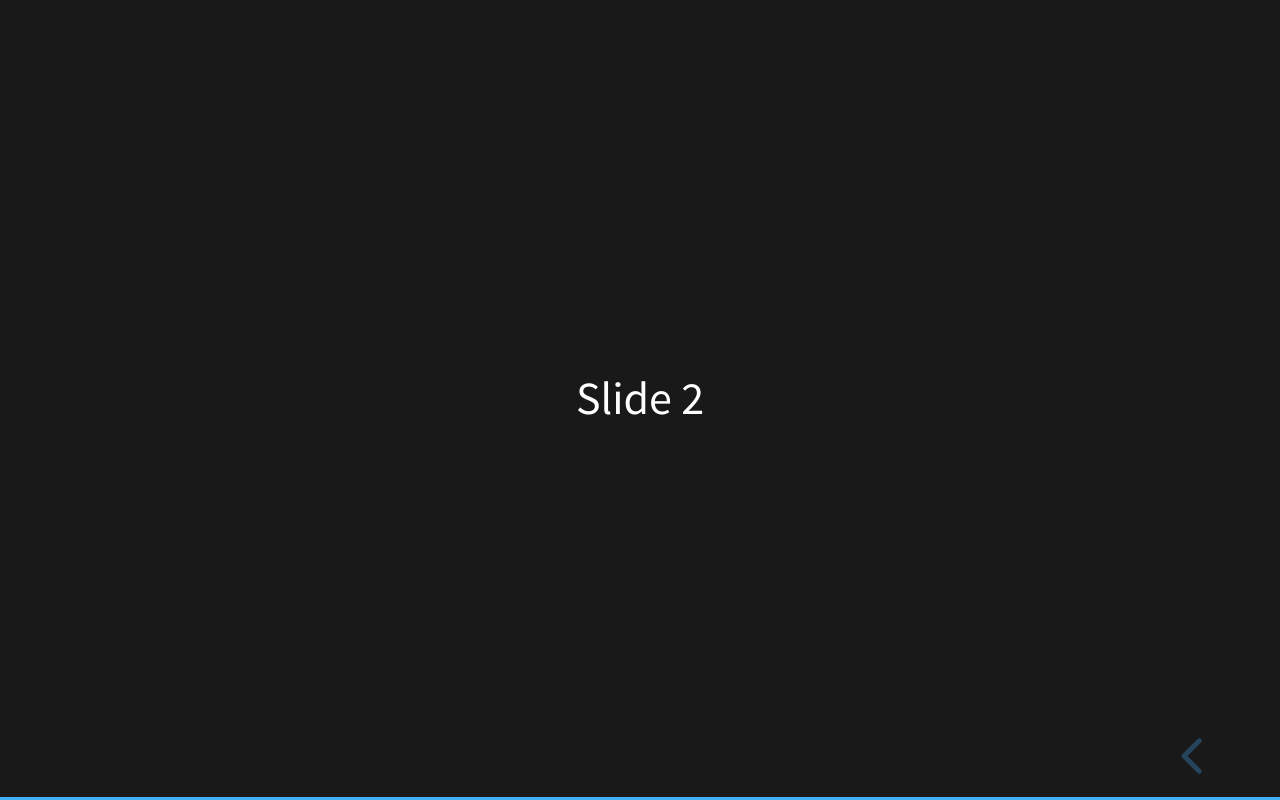
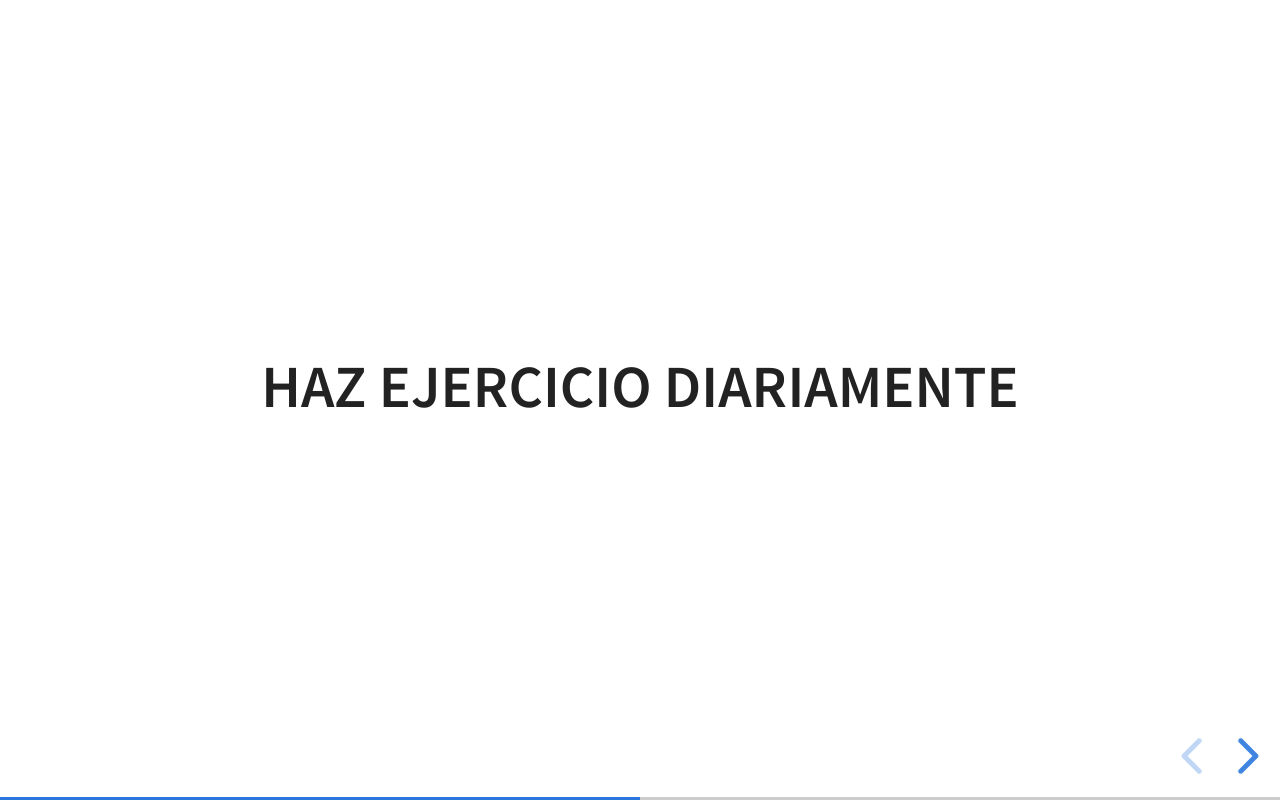
Before and after one commit to Juankini/emularppt, a website: page reveal.js-master/index.html in a window 1280 px wide. Both pictures are taken after a click on the button "next slide". Drawn offline with Linux system fonts and the light colour scheme.

Commit message:
add sections slides

```diff
--- a/reveal.js-master/index.html
+++ b/reveal.js-master/index.html
@@ -8,7 +8,7 @@
 
 		<link rel="stylesheet" href="dist/reset.css">
 		<link rel="stylesheet" href="dist/reveal.css">
-		<link rel="stylesheet" href="dist/theme/black.css">
+		<link rel="stylesheet" href="dist/theme/white.css">
 
 		<!-- Theme used for syntax highlighted code -->
 		<link rel="stylesheet" href="plugin/highlight/monokai.css">
@@ -16,8 +16,15 @@
 	<body>
 		<div class="reveal">
 			<div class="slides">
-				<section>Slide 1</section>
-				<section>Slide 2</section>
+				<section>
+					<h1>VIDA Saludable</h1>
+				</section>
+				<section>
+					<h3>Haz ejercicio diariamente</h3>
+					<span class="spinner"></span>
+				</section>
+				<section>Slide 3</section>
+
 			</div>
 		</div>
 
```
